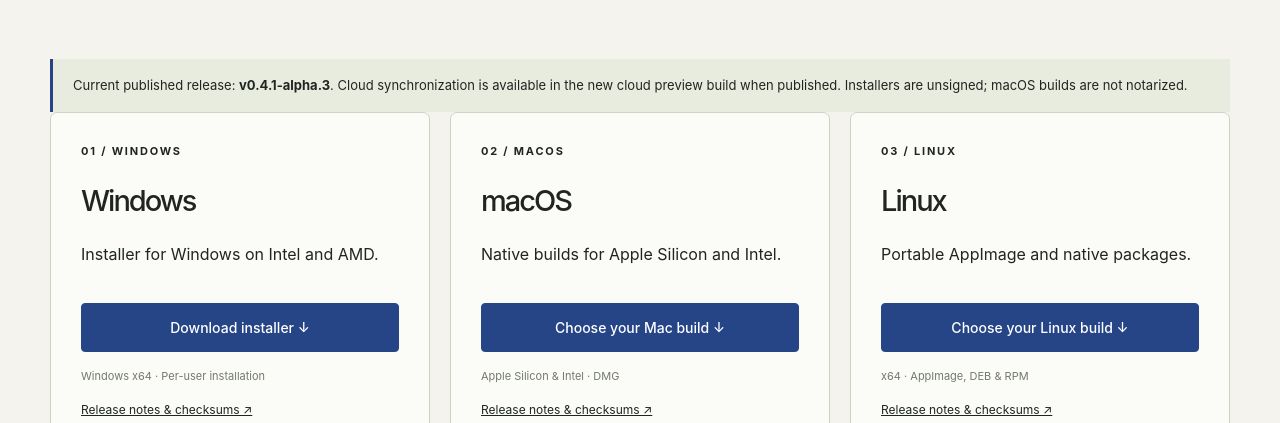
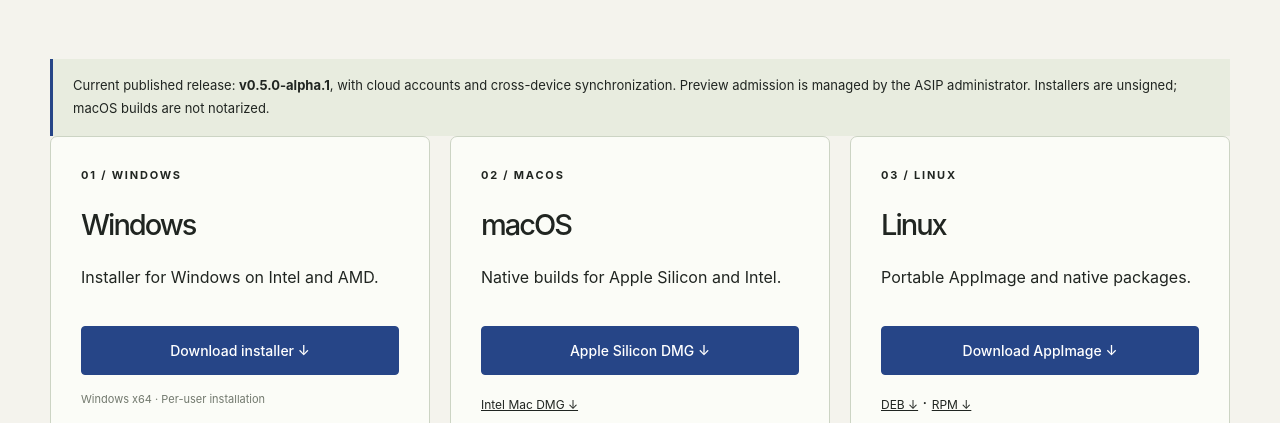
Before and after one commit to M-o-liver/asip-linux, an Electron app: page cloud/public/download.html in a window 1280 px wide. Shown: the part 370-793 px from the top of the page. Drawn offline with Linux system fonts and the light colour scheme.

Commit message:
Publish direct downloads for the qualified cloud preview release

```diff
--- a/cloud/public/download.html
+++ b/cloud/public/download.html
@@ -27,9 +27,10 @@
         </p>
       </header>
       <div class="notice">
-        Current published release: <strong>v0.4.1-alpha.3</strong>. Cloud
-        synchronization is available in the new cloud preview build when
-        published. Installers are unsigned; macOS builds are not notarized.
+        Current published release: <strong>v0.5.0-alpha.1</strong>, with cloud
+        accounts and cross-device synchronization. Preview admission is managed
+        by the ASIP administrator. Installers are unsigned; macOS builds are not
+        notarized.
       </div>
       <section class="download-grid">
         <article class="download-card">
@@ -38,12 +39,12 @@
           <p>Installer for Windows on Intel and AMD.</p>
           <a
             class="button primary"
-            href="https://github.com/M-o-liver/asip-linux/releases/download/v0.4.1-alpha.3/ASIP.Beacon.Setup.0.4.1.exe"
+            href="https://github.com/M-o-liver/asip-linux/releases/download/v0.5.0-alpha.1/ASIP.Beacon.Setup.0.5.0.exe"
             >Download installer ↓</a
           >
           <p class="small muted">Windows x64 · Per-user installation</p>
           <a
-            href="https://github.com/M-o-liver/asip-linux/releases/tag/v0.4.1-alpha.3"
+            href="https://github.com/M-o-liver/asip-linux/releases/tag/v0.5.0-alpha.1"
             >Release notes & checksums ↗</a
           >
         </article>
@@ -53,12 +54,18 @@
           <p>Native builds for Apple Silicon and Intel.</p>
           <a
             class="button primary"
-            href="https://github.com/M-o-liver/asip-linux/releases/tag/v0.4.1-alpha.3"
-            >Choose your Mac build ↓</a
+            href="https://github.com/M-o-liver/asip-linux/releases/download/v0.5.0-alpha.1/ASIP.Beacon-0.5.0-arm64.dmg"
+            >Apple Silicon DMG ↓</a
           >
+          <p>
+            <a
+              href="https://github.com/M-o-liver/asip-linux/releases/download/v0.5.0-alpha.1/ASIP.Beacon-0.5.0-x64.dmg"
+              >Intel Mac DMG ↓</a
+            >
+          </p>
           <p class="small muted">Apple Silicon & Intel · DMG</p>
           <a
-            href="https://github.com/M-o-liver/asip-linux/releases/tag/v0.4.1-alpha.3"
+            href="https://github.com/M-o-liver/asip-linux/releases/tag/v0.5.0-alpha.1"
             >Release notes & checksums ↗</a
           >
         </article>
@@ -68,12 +75,23 @@
           <p>Portable AppImage and native packages.</p>
           <a
             class="button primary"
-            href="https://github.com/M-o-liver/asip-linux/releases/tag/v0.4.1-alpha.3"
-            >Choose your Linux build ↓</a
+            href="https://github.com/M-o-liver/asip-linux/releases/download/v0.5.0-alpha.1/ASIP.Beacon-0.5.0.AppImage"
+            >Download AppImage ↓</a
           >
+          <p>
+            <a
+              href="https://github.com/M-o-liver/asip-linux/releases/download/v0.5.0-alpha.1/asip-beacon_0.5.0_amd64.deb"
+              >DEB ↓</a
+            >
+            ·
+            <a
+              href="https://github.com/M-o-liver/asip-linux/releases/download/v0.5.0-alpha.1/asip-beacon-0.5.0.x86_64.rpm"
+              >RPM ↓</a
+            >
+          </p>
           <p class="small muted">x64 · AppImage, DEB & RPM</p>
           <a
-            href="https://github.com/M-o-liver/asip-linux/releases/tag/v0.4.1-alpha.3"
+            href="https://github.com/M-o-liver/asip-linux/releases/tag/v0.5.0-alpha.1"
             >Release notes & checksums ↗</a
           >
         </article>
@@ -86,8 +104,8 @@
             Add the native ASIP plugin to Codex, Claude Code, or Antigravity.
           </li>
           <li>
-            Choose <strong>Connect cloud</strong> in a cloud-enabled Beacon
-            build and approve this computer in your browser.
+            Choose <strong>Connect cloud</strong> in Beacon and approve this
+            computer in your browser.
           </li>
           <li>
             Connect your other computers to the same workspace. Your existing
```
Also changed, not shown: 1 other file.
